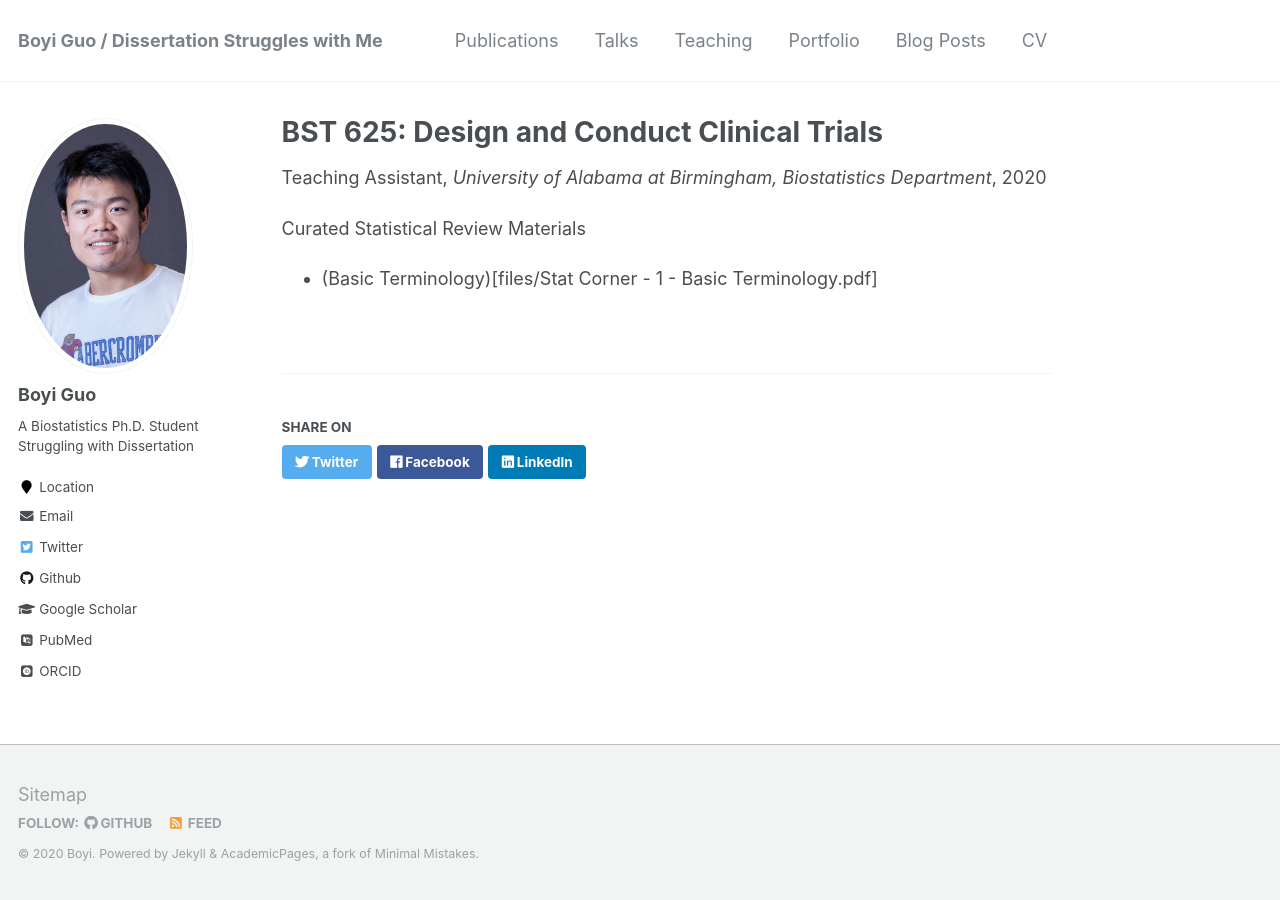
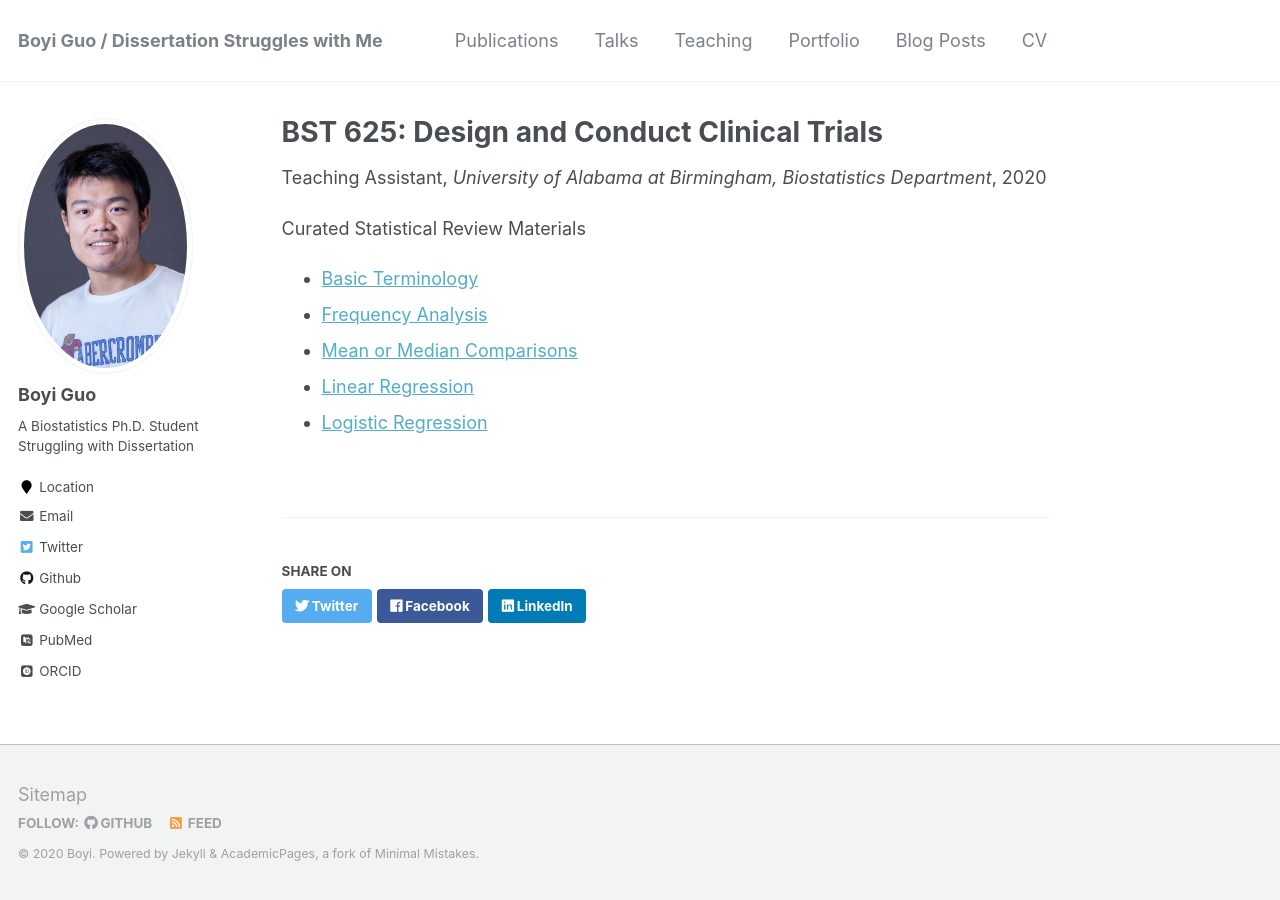
Before and after one commit to boyiguo1/boyiguo1.github.io, a Jekyll site: the page built from _teaching/2020-summer-ClinicalTrial.md, in a window 1280 px wide. Built offline with Jekyll 4.4.1, drawn with Linux system fonts in a browser that asks for light colours; some web fonts are replaced.

Commit message:
Update teaching files

```diff
--- a/_teaching/2020-summer-ClinicalTrial.md
+++ b/_teaching/2020-summer-ClinicalTrial.md
@@ -10,4 +10,8 @@ location: "Birmingham, AL"
 
 Curated Statistical Review Materials
 
-* (Basic Terminology)[files/Stat Corner - 1 - Basic Terminology.pdf]
+* [Basic Terminology](https://boyiguo1.github.io/files/Stat Corner - 1 - Basic Terminology.pdf)
+* [Frequency Analysis](https://boyiguo1.github.io/files/Stat Corner - 2 - Frequency Analysis.pdf)
+* [Mean or Median Comparisons](https://boyiguo1.github.io/files/Stat Corner - 3 - Mean or Median Comparisons.pdf)
+* [Linear Regression](https://boyiguo1.github.io/files/Stat Corner - 4 - Linear Regression.pdf)
+* [Logistic Regression](https://boyiguo1.github.io/files/Stat Corner - 5 - Logistic Regression.pdf)
```
